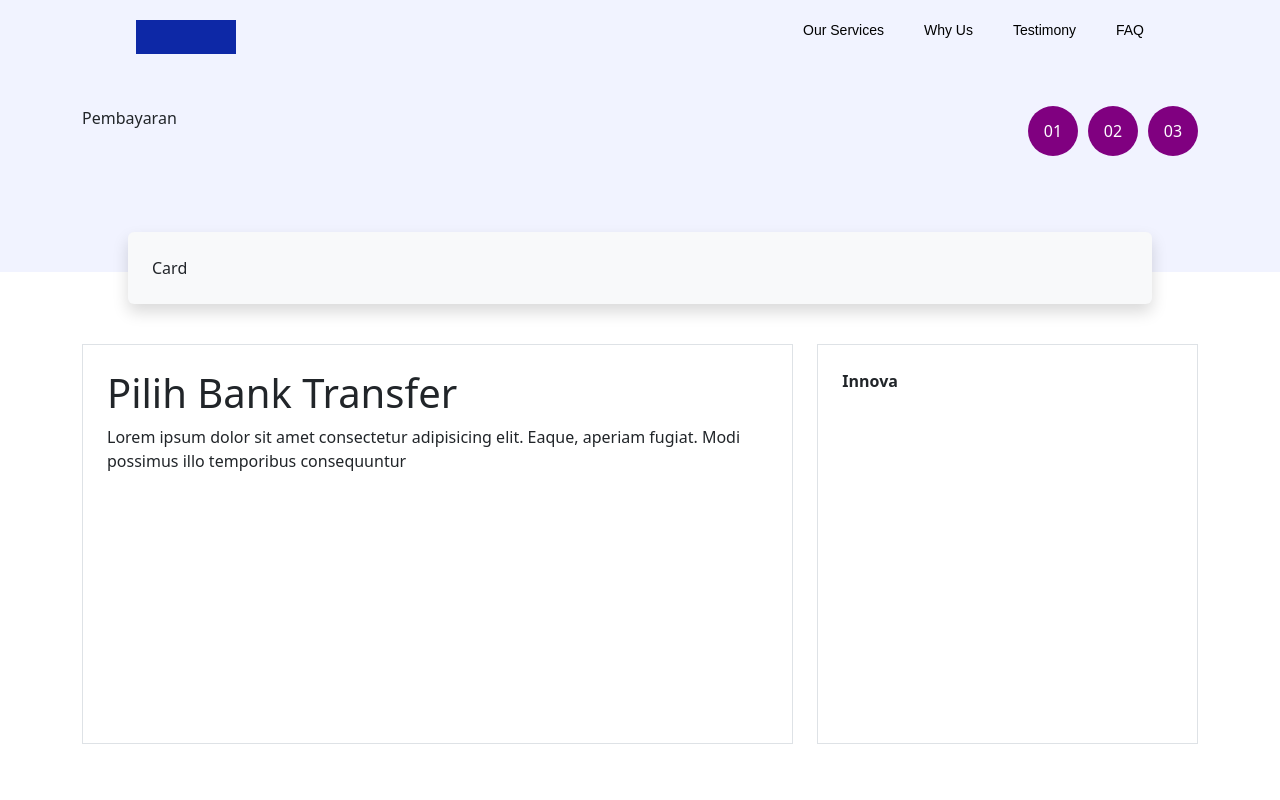
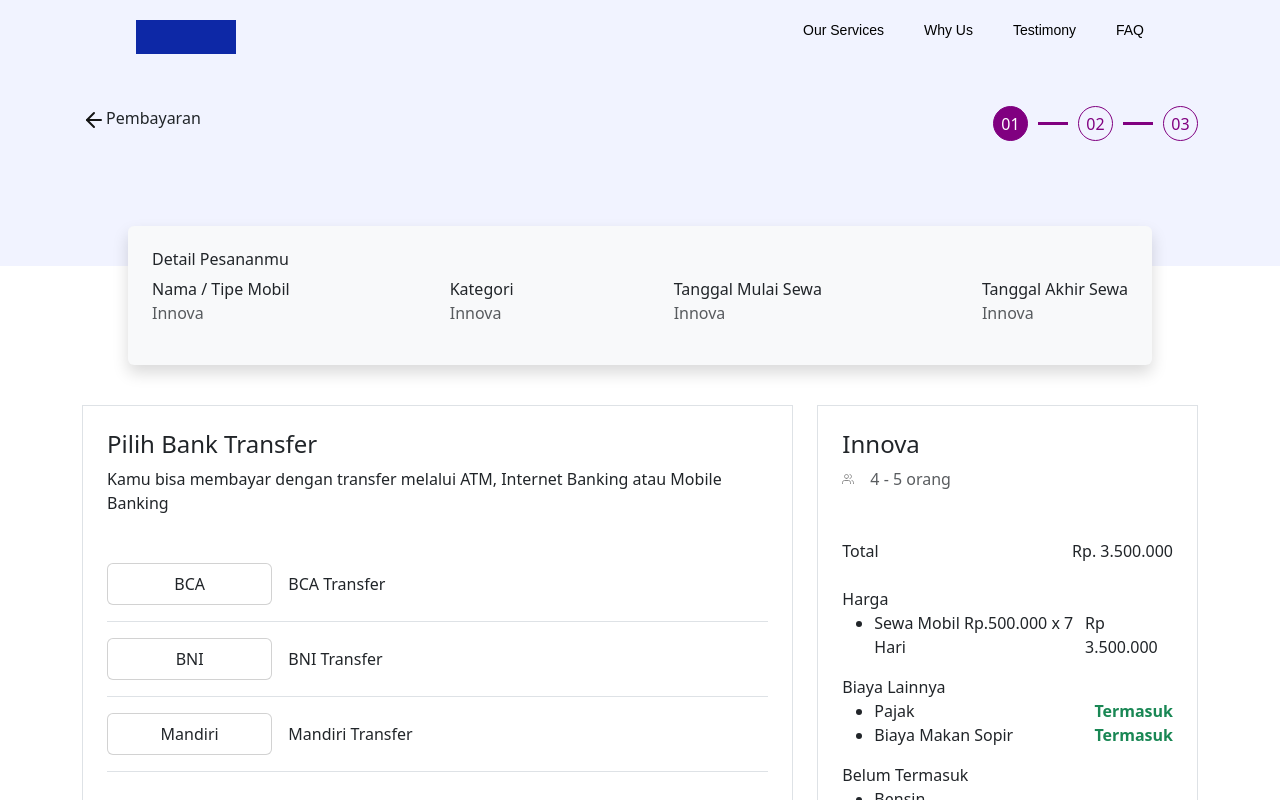
Before and after one commit to HarisMI40/fer-rental-mobil-public, a React (Vite) app: page /pembayaran in a window 1280 px wide. Shown: the top 800 px of the page. Built offline with nearby package versions, Linux system fonts and the light colour scheme.

Commit message:
update hal pembayaran

```diff
--- a/src/pages/Pembayaran/Pembayaran.jsx
+++ b/src/pages/Pembayaran/Pembayaran.jsx
@@ -3,6 +3,7 @@ import HeaderMain from "../../components/HeaderMain/HeaderMain";
 import Header from "./components/Header/Header";
 import Card from "./components/Card/Card";
 import style from "./Pembayaran.module.css";
+import fi_users from "../../assets/icon_card/fi_users.svg";
 
 const Pembayaran = () => {
   return (
@@ -10,20 +11,128 @@ const Pembayaran = () => {
       <HeaderMain>
         <Header />
       </HeaderMain>
-      <Card />
+      <Card>
+        <h6>Detail Pesananmu</h6>
+        <div className={`${style.container_detail_pesanan}`}>
+          <div>
+            <p className="m-0">Nama / Tipe Mobil</p>
+            <p className="text-muted">Innova</p>
+          </div>
+          <div>
+            <p className="m-0">Kategori</p>
+            <p className="text-muted">Innova</p>
+          </div>
+          <div>
+            <p className="m-0">Tanggal Mulai Sewa</p>
+            <p className="text-muted">Innova</p>
+          </div>
+          <div>
+            <p className="m-0">Tanggal Akhir Sewa</p>
+            <p className="text-muted">Innova</p>
+          </div>
+        </div>
+      </Card>
 
-      <main className="container d-flex justify-content-between gap-4">
+      <main
+        className={`${style.container} container d-flex justify-content-between gap-4`}
+      >
         <div className={`${style.content} border p-4`}>
-          <h1>Pilih Bank Transfer</h1>
+          <h4>Pilih Bank Transfer</h4>
+          <p>
+            Kamu bisa membayar dengan transfer melalui ATM, Internet Banking
+            atau Mobile Banking
+          </p>
 
-          <p>
-            Lorem ipsum dolor sit amet consectetur adipisicing elit. Eaque,
-            aperiam fugiat. Modi possimus illo temporibus consequuntur
-          </p>
+          <div className={`mt-5 d-flex flex-column gap-3`}>
+            <div className="d-flex align-items-center gap-3 border-bottom pb-3">
+              <div className={`card p-2 d-inline-block w-25 text-center`}>
+                BCA
+              </div>
+              <div>BCA Transfer</div>
+            </div>
+            <div className="d-flex align-items-center gap-3 border-bottom pb-3">
+              <div className={`card p-2 d-inline-block w-25 text-center`}>
+                BNI
+              </div>
+              <div>BNI Transfer</div>
+            </div>
+            <div className="d-flex align-items-center gap-3 border-bottom pb-3">
+              <div className={`card p-2 d-inline-block w-25 text-center`}>
+                Mandiri
+              </div>
+              <div>Mandiri Transfer</div>
+            </div>
+          </div>
         </div>
         <div className={`${style.sidebar} border p-4`}>
           <div>
-            <b>Innova</b>
+            <h4>Innova</h4>
+            <div className="d-flex gap-3">
+              <img src={fi_users} />
+              <span className="text-muted fs-6 fw-light">4 - 5 orang</span>
+            </div>
+          </div>
+
+          <div className="mt-5 border-bottom">
+            <div className="d-flex justify-content-between">
+              <div>Total</div>
+              <div>Rp. 3.500.000</div>
+            </div>
+
+            <div className="mt-4">
+              <div>Harga</div>
+              <div className="d-flex justify-content-between">
+                <div>
+                  <ul>
+                    <li>Sewa Mobil Rp.500.000 x 7 Hari</li>
+                  </ul>
+                </div>
+                <div className="">
+                  <div className="">Rp 3.500.000</div>
+                </div>
+              </div>
+
+              <div>Biaya Lainnya</div>
+              <div className="d-flex justify-content-between">
+                <div>
+                  <ul>
+                    <li>Pajak</li>
+                    <li>Biaya Makan Sopir</li>
+                  </ul>
+                </div>
+                <div className="">
+                  <div className="text-success fw-bold">Termasuk</div>
+                  <div className="text-success fw-bold">Termasuk</div>
+                </div>
+              </div>
+
+              <div>Belum Termasuk</div>
+              <div className="d-flex justify-content-between">
+                <div>
+                  <ul>
+                    <li>Bensin</li>
+                    <li>Tol dan Parkir</li>
+                  </ul>
+                </div>
+                <div className="">
+                  <div className="text-success fw-bold"></div>
+                  <div className="text-success fw-bold"></div>
+                </div>
+              </div>
+            </div>
+          </div>
+          <div className="d-flex justify-content-between my-4">
+            <div>Total</div>
+            <div className="fw-bold">RP. 3.500.000,00</div>
+          </div>
+
+          <div class="d-grid gap-2">
+            <button
+              class={`btn btn-success ${style.button_bayar}`}
+              type="button"
+            >
+              Bayar
+            </button>
           </div>
         </div>
       </main>
--- a/src/pages/Pembayaran/Pembayaran.module.css
+++ b/src/pages/Pembayaran/Pembayaran.module.css
@@ -1,3 +1,14 @@
+.container_detail_pesanan {
+  display: flex;
+  justify-content: space-between;
+  flex-wrap: wrap;
+  /* gap : 10px; */
+}
+
+.container_detail_pesanan div{
+  /* background-color: red; */
+}
+
 .content{
 
   flex: 2;
@@ -6,5 +17,15 @@
 
 .sidebar{
   flex: 1;
-  height: 400px;
+  /* height: 400px; */
 }
+
+.button_bayar{
+  border-radius: 0;
+}
+
+@media(max-width : 600px){
+  .container{
+    flex-direction: column;
+  }
+}
--- a/src/pages/Pembayaran/components/Card/Card.jsx
+++ b/src/pages/Pembayaran/components/Card/Card.jsx
@@ -1,13 +1,13 @@
 import React from "react";
 import style from "./Card.module.css";
 
-const Card = () => {
+const Card = ({ children }) => {
   return (
     <div className={`${style.container}`}>
       <div
         className={`${style.cardContainer} shadow p-4 bg-body-tertiary rounded`}
       >
-        Card
+        {children}
       </div>
     </div>
   );
--- a/src/pages/Pembayaran/components/Header/Header.jsx
+++ b/src/pages/Pembayaran/components/Header/Header.jsx
@@ -1,14 +1,21 @@
 import React from "react";
 import style from "./Header.module.css";
+import fi_arrow_left from "../../../../assets/icon_card/fi_arrow_left.svg";
 const Header = () => {
   return (
     <div className={`container ${style.container}`}>
       <div className={`${style.wrapper}`}>
-        <p className="">Pembayaran</p>
+        <div className="">
+          <img src={fi_arrow_left} />
+          Pembayaran
+        </div>
+
         <div className={`${style.step_pembayaran}`}>
-          <div>01</div>
-          <div>02</div>
-          <div>03</div>
+          <div className={`${style.container_angka} ${style.active}`}>01</div>
+          <div className={`${style.garis}`}></div>
+          <div className={`${style.container_angka}`}>02</div>
+          <div className={`${style.garis}`}></div>
+          <div className={`${style.container_angka}`}>03</div>
         </div>
       </div>
     </div>
--- a/src/pages/Pembayaran/components/Header/Header.module.css
+++ b/src/pages/Pembayaran/components/Header/Header.module.css
@@ -18,16 +18,28 @@
 .step_pembayaran{
   display: flex;
   gap : 10px;
+  align-items: center;
 }
 
-.step_pembayaran div{
-  background-color: purple;
+.step_pembayaran .container_angka{
+  border:1px solid purple;
   display: flex;
-  color : white;
+  color : purple;
   font-weight: 500;
   align-items: center;
   justify-content: center;
-  width: 50px;
-  height: 50px;
+  width: 35px;
+  height: 35px;
   border-radius: 100%;
 }
+
+.step_pembayaran .container_angka.active{
+  background-color: purple;
+  color:white
+}
+
+.step_pembayaran .garis{
+  background-color: purple;
+  height: 3px;
+  width: 30px;
+}
```
Also changed, not shown: src/assets/icon_card/fi_arrow_left.svg (added), src/assets/icon_card/fi_users.svg (added).
